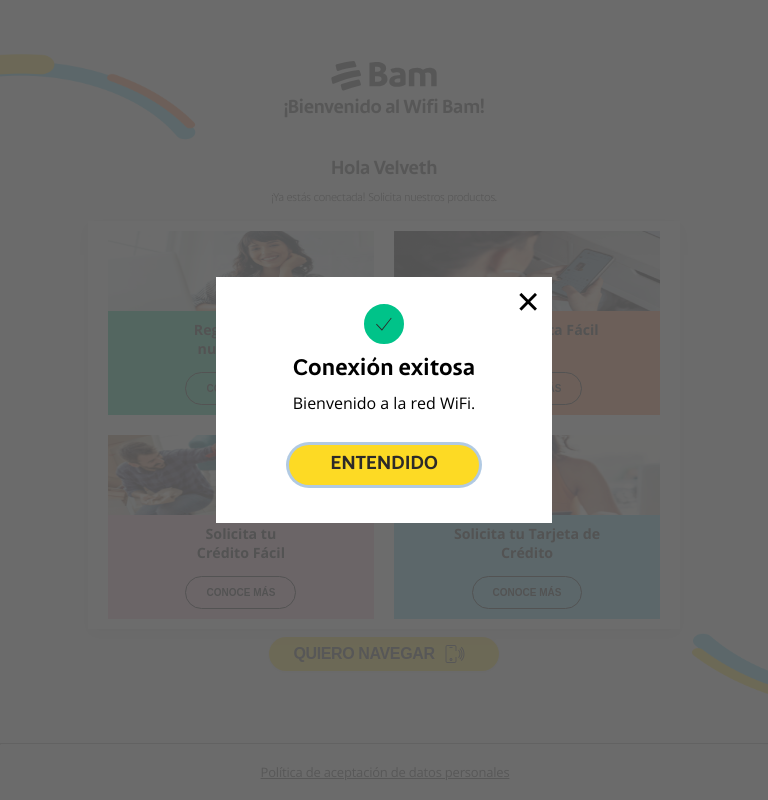
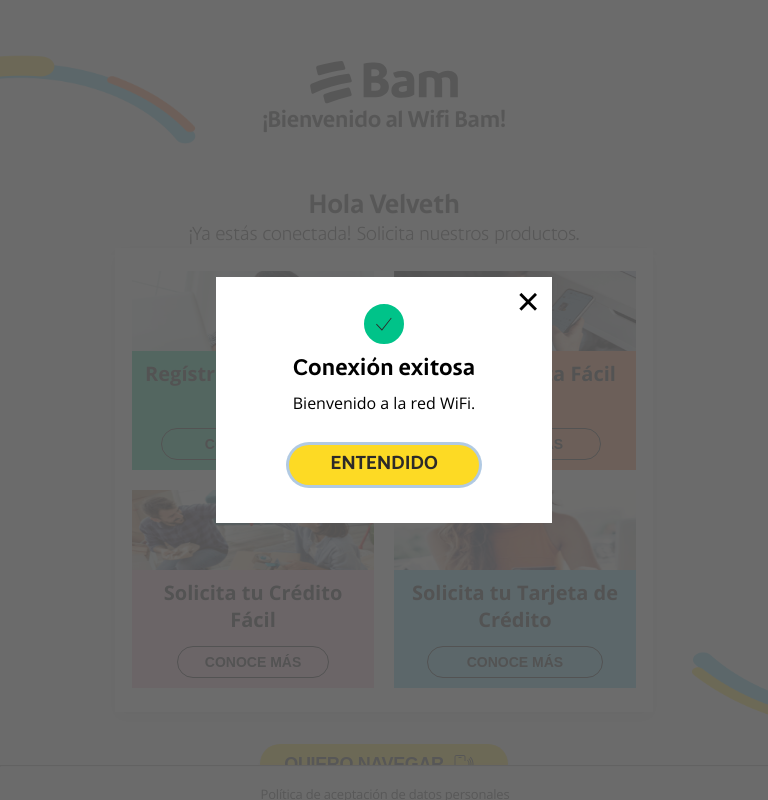
Before and after one commit to Esaban17/demo-app, a PHP site: page /portal/home.php in a window 768 px wide. Run offline with PHP 8.4, Linux system fonts and the light colour scheme.

Commit message:
Ultimos Ajustes en Mobile, Tablet

```diff
--- a/assets/css/home.css
+++ b/assets/css/home.css
@@ -45,9 +45,11 @@ h3{
 }
 
 .welcome-container {
+    margin-top: 0%;
+    margin-left: 0%;
+    padding-top: 0;
+    width: 80%;
     margin: 0 auto;
-    position: relative;
-    width: 50%;
     margin-top: 3%;
 }
 
@@ -393,8 +395,11 @@ hr {
     }
 
     .welcome-container {
-        width: 100%;
-        margin: 0 auto;
+        margin-top: 0%;
+        margin-left: 0%;
+        padding-top: 0;
+        width: 80%;
+        margin: 0 auto 0 0;
         margin-top: 5%;
     }
 
@@ -517,15 +522,24 @@ hr {
 @media only screen and (min-height: 700px) and (max-width:991px){
     .image-container{
         justify-content: flex-start;
-        gap: 2rem;
+        gap: 1rem;
     }
 }
 @media only screen and (max-width:768px){
     .card-description h3{
-        font-size: 10.2px !important;
+        font-size: 11.2px !important;
     }
     .card-button{
-        font-size: 7px !important;
+        width: fit-content !important;
+        font-size: 10px !important;
+        padding: 7px 10px !important;
+    }
+    .welcome-container{
+        margin-top: 0%;
+        margin-left: 0%;
+        padding-top: 0;
+        width: 80%;
+        margin: 0 auto;
     }
 }
 
@@ -539,10 +553,34 @@ hr {
 }
 
 
-
+.brTablet{
+    display: none;
+}
 /* Tablet */
 
 @media only screen and (min-width: 768px) and (max-width:991px)  {
+    .brTablet{
+        display: block;
+    }
+    .brMobile{
+        display: none;
+    }
+    .brDesktop{
+        display: none;
+    }
+    .logo{
+        width: 150px !important;
+        height: 42.09px !important;
+    }
+    .title{
+        font-size: 24px !important;
+    }
+    #greeting{
+        font-size: 28px !important;
+    }
+    .center-container h4{
+        font-size: 20px !important;
+    }
     .swal2-popup {
         border-radius: 0 !important;
         width: 45% !important;
@@ -553,13 +591,17 @@ hr {
         flex-direction: column;
         justify-content: flex-start;
         align-items: flex-start;
-        width: 77%;
+        width: 70%;
         margin: 0 auto;
+        margin-top: 2.5rem;
     }
 
     .welcome-container {
-        width: 100%;
-        margin: 0 auto !important;
+        margin-top: 0%;
+        margin-left: 0%;
+        padding-top: 0;
+        width: 80%;
+        margin: 0 auto;
         margin-top: 5%;
     }
 
@@ -569,8 +611,7 @@ hr {
         background: #fff !important;
         box-shadow: 0px 6px 14px 0px rgb(0 0 0 / 10%);
         position: relative;
-        transform-style: preserve-3d;
-        z-index: 9;
+        padding: 0.85rem 0px !important;
     }
     .welcome-container,
     .center-container,
@@ -587,17 +628,22 @@ hr {
     }
 
     .card-button{
-        width: fit-content !important;
-        font-size: 10px !important;
+        width: 85% !important;
+        font-size: 14px !important;
     }
     .button-container {
         width: 100%;
     }
     .card-description h3 {
-        font-size: 14.2px !important;
+        font-size: 20px !important;
     }
     .card{
         width: 45% !important;
+    }
+    .nav-button{
+        font-size: 18px !important;
+        padding: 10px 24px !important;
+        margin-top: 2rem !important;
     }
 }
 
@@ -760,7 +806,7 @@ hr {
     }
 
     .title {
-        font-size: 20px;
+        font-size: 18px;
         margin-top: 25px;
         margin: 0px;
     }
@@ -779,13 +825,16 @@ hr {
         text-align: center;
     }
     .center-container h4{
-        font-size: 12px;
+        font-size: 16px;
+        margin-bottom: 0px;
     }
 
     .welcome-container {
         margin-top: 0%;
-        margin-left: 28%;
+        margin-left: 0%;
         padding-top: 0;
+        width: 80%;
+        margin: 0 auto;
     }
 
     .center-container {
@@ -887,5 +936,9 @@ hr {
         margin-left: 2px;
         font-family: 'Open Sans Normal' !important;
     }
+    .card-description-container{
+        width: fit-content;
+        margin: 0 auto;
+    }
 
 }
--- a/home.php
+++ b/home.php
@@ -33,7 +33,7 @@
                         <img src="./assets/images/card-1.png" alt="Regístrate en nuestra App" class="card-img-1">
                         <div class="card-description" style="background-color: #00C389;">
                             <div class="card-description-container">
-                                <h3 style="margin-bottom:0; margin-top: 0;">Regístrate en <br class="brDesktop"> <br class="brMobile"> nuestra App</h3>
+                                <h3 style="margin-bottom:0; margin-top: 0;">Regístrate en <br class="brDesktop"> <br class="brMobile"> nuestra <br class="brTablet">  App</h3>
                                 <button id="btn-registerApp" class="card-button" onclick="redirectRegister()">CONOCE
                                     MÁS</button>
                             </div>
@@ -43,7 +43,7 @@
                         <img src="./assets/images/card-2.png" alt="Abre tu Cuenta Fácil" class="card-img-2">
                         <div class="card-description" style="background-color: #FF7F41;">
                             <div class="card-description-container">
-                                <h3 style="margin-bottom:0; margin-top: 0;">Abre tu Cuenta <br class="brDesktop"> Fácil<br class="brMobile"><br class="brMobile"></h3>
+                                <h3 style="margin-bottom:0; margin-top: 0;">Abre tu Cuenta <br class="brDesktop"> Fácil<br class="brMobile"><br class="brMobile"><br class="brTablet"> <br class="brTablet"> </h3>
                                 <button class="card-button" onclick="redirectCuenta()">CONOCE MÁS</button>
                             </div>
                         </div>
@@ -52,7 +52,7 @@
                         <img data-src="./assets/images/card-3.png" alt="Solicita tu Crédito Fácil" class="card-img-3">
                         <div class="card-description" style="background-color: #F5B6CD;">
                             <div class="card-description-container">
-                                <h3 style="margin-bottom:0; margin-top: 0;">Solicita tu<br class="brMobile"> <br class="brDesktop"> Crédito Fácil</h3>
+                                <h3 style="margin-bottom:0; margin-top: 0;">Solicita tu<br class="brMobile"> <br class="brDesktop"> Crédito <br class="brTablet">  Fácil</h3>
                                 <button class="card-button" onclick="redirectCredito()">CONOCE MÁS</button>
                             </div>
                         </div>
@@ -61,7 +61,7 @@
                         <img data-src="./assets/images/card-4.png" alt="Solicita tu Tarjeta de Crédito" class="card-img-4">
                         <div class="card-description" style="background-color: #59CBE8;">
                            <div class="card-description-container">
-                                <h3 style="margin-bottom:0; margin-top: 0;">Solicita tu Tarjeta <br class="brDesktop">de<br class="brMobile"> Crédito</h3>
+                                <h3 style="margin-bottom:0; margin-top: 0;">Solicita tu Tarjeta <br class="brDesktop">de<br class="brMobile"> <br class="brTablet">  Crédito</h3>
                                 <button class="card-button" onclick="redirectTarjeta()">CONOCE MÁS</button>
                            </div>
                         </div>
```
